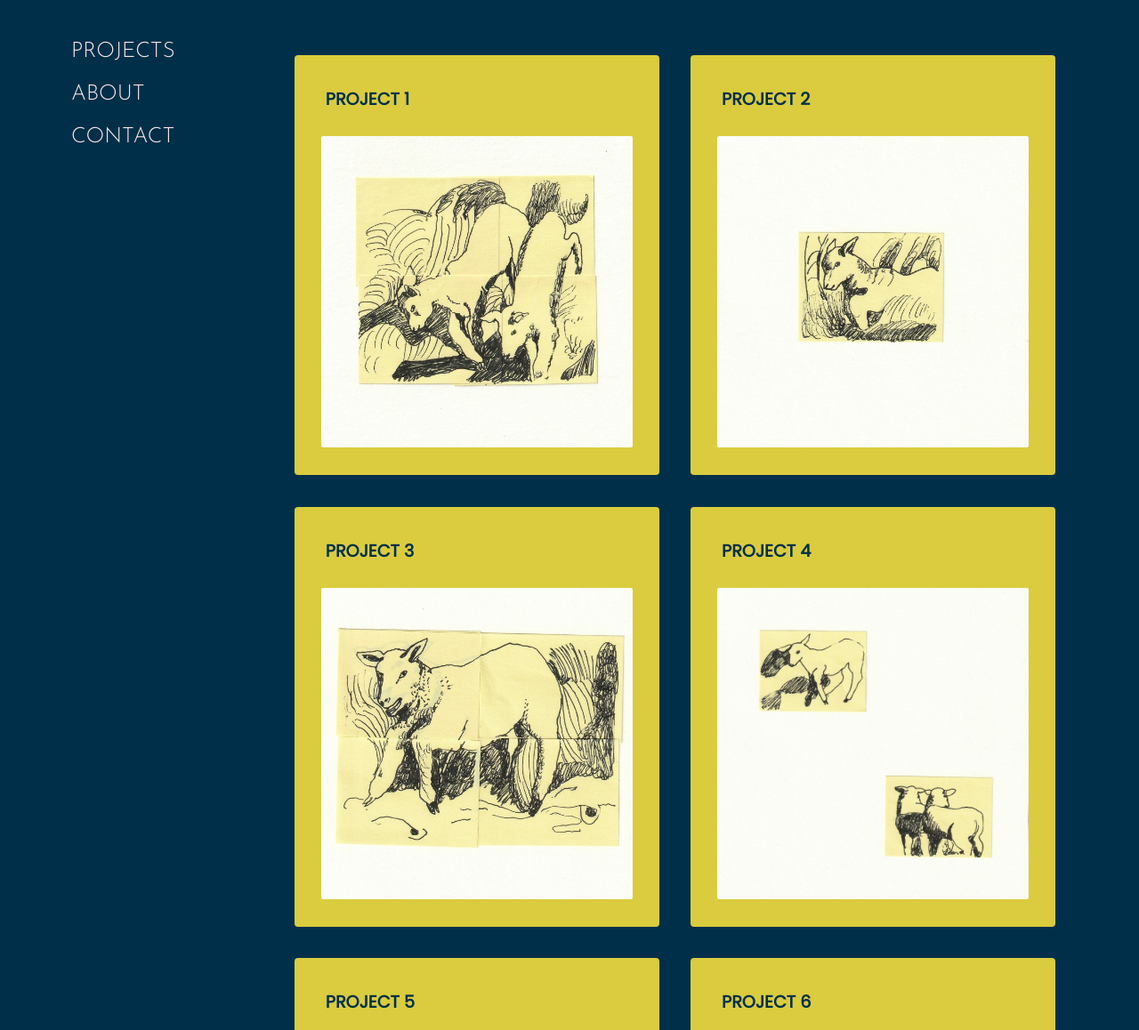
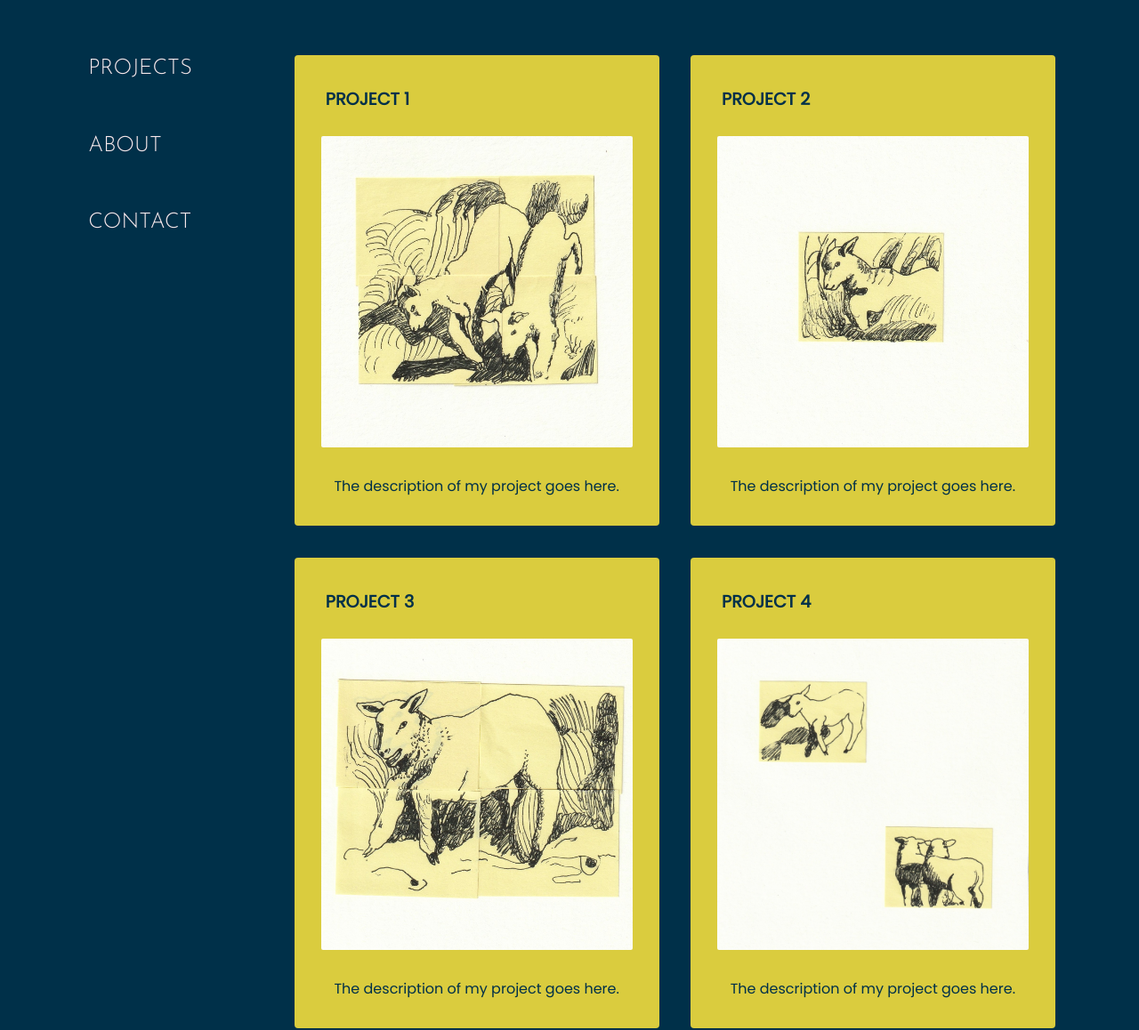
Before and after one commit to emmalgs/portfolio-landing-page, a plain HTML site: page index.html in a window 1280 px wide. Shown: the part 250-1408 px from the top of the page at 89% size. Drawn offline with Linux system fonts and the light colour scheme.

Commit message:
link info pages to nav style links

```diff
--- a/css/styles.css
+++ b/css/styles.css
@@ -59,7 +59,6 @@ body {
     font-size: 1.5em;
     font-family: var(--header-font);
     text-transform: uppercase;
-    color: var(--light-color);
     position: fixed;
 }
 
@@ -70,11 +69,20 @@ ul {
 
 li {
     margin: 1em;
+    padding: .8em;
+}
+
+li a {
+    text-decoration: none;
+    color: var(--light-color);
+}
+
+li a:hover {
+    color: var(--card-lowlight);
+    cursor: pointer;
 }
 
 li:hover {
-    color: var(--card-lowlight);
-    cursor: pointer;
     border-bottom: 2px solid red;
 }
 
--- a/index.html
+++ b/index.html
@@ -15,9 +15,9 @@
         </div>
         <div class="nav">
             <ul>
-                <li>Projects</li>
-                <li>About</li>
-                <li>Contact</li>
+                <li><a href="index.html">Projects</a></li>
+                <li><a href="pages/about.html">About</a></li>
+                <li><a href="pages/contact.html">Contact</a></li>
             </ul>
         </div>
         <div class="main-container">
@@ -26,11 +26,17 @@
                 <div class="project-image">
                     <img src="images/sheep1.jpg" alt="">
                 </div>
+                <div class="project-info">
+                    <p>The description of my project goes here.</p>
+                </div>
             </div>
             <div class="card">
                 <h5>Project 2</h5>
                 <div class="project-image">
                     <img src="images/sheep2.jpg" alt="">
+                </div>
+                <div class="project-info">
+                    <p>The description of my project goes here.</p>
                 </div>
             </div>
             <div class="card">
@@ -38,11 +44,17 @@
                 <div class="project-image">
                     <img src="images/sheep3.jpg" alt="">
                 </div>
+                <div class="project-info">
+                    <p>The description of my project goes here.</p>
+                </div>
             </div>
             <div class="card">
                 <h5>Project 4</h5>
                 <div class="project-image">
                     <img src="images/sheep4.jpg" alt="">
+                </div>
+                <div class="project-info">
+                    <p>The description of my project goes here.</p>
                 </div>
             </div>
             <div class="card">
@@ -50,11 +62,17 @@
                 <div class="project-image">
                     <img src="images/sheep5.jpg" alt="">
                 </div>
+                <div class="project-info">
+                    <p>The description of my project goes here.</p>
+                </div>
             </div>
             <div class="card">
                 <h5>Project 6</h5>
                 <div class="project-image">
                     <img src="images/sheep6.jpg" alt="">
+                </div>
+                <div class="project-info">
+                    <p>The description of my project goes here.</p>
                 </div>
             </div>
             <div class="card">
@@ -62,12 +80,18 @@
                 <div class="project-image">
                     <img src="images/sheep7.jpg" alt="">
                 </div>
+                <div class="project-info">
+                    <p>The description of my project goes here.</p>
+                </div>
             </div>
             <div class="card">
                 <h5>Project 8</h5>
                 <div class="project-image">
                     <img src="images/sheep8.jpg" alt="">
                 </div>
+                <div class="project-info">
+                    <p>The description of my project goes here.</p>
+                </div>
             </div>
         </div>
     </div>
```
Also changed, not shown: pages/about.html (added), pages/contact.html (added).
